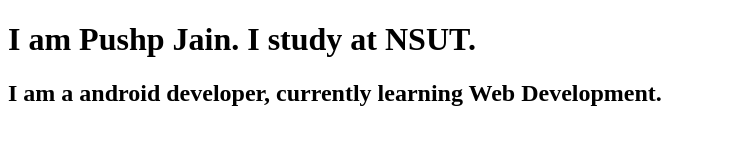
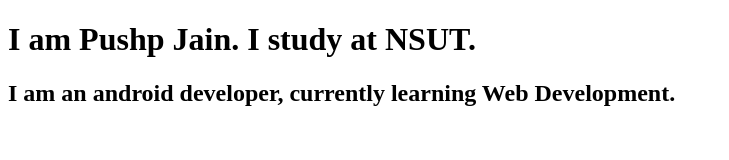
Before and after one commit to pushpjain3/my-first-website, a plain HTML site: page index.html in a window 1280 px wide. Shown: the whole page, without its empty margins (0-729 px from the left). Drawn offline with Linux system fonts and the light colour scheme.

Commit message:
corrected english

```diff
--- a/index.html
+++ b/index.html
@@ -11,7 +11,7 @@
         I am Pushp Jain. I study at NSUT.
     </h1>
     <h2>
-        I am a android developer, currently learning Web Development.
+        I am an android developer, currently learning Web Development.
     </h2>
 </body>
 </html>
```
